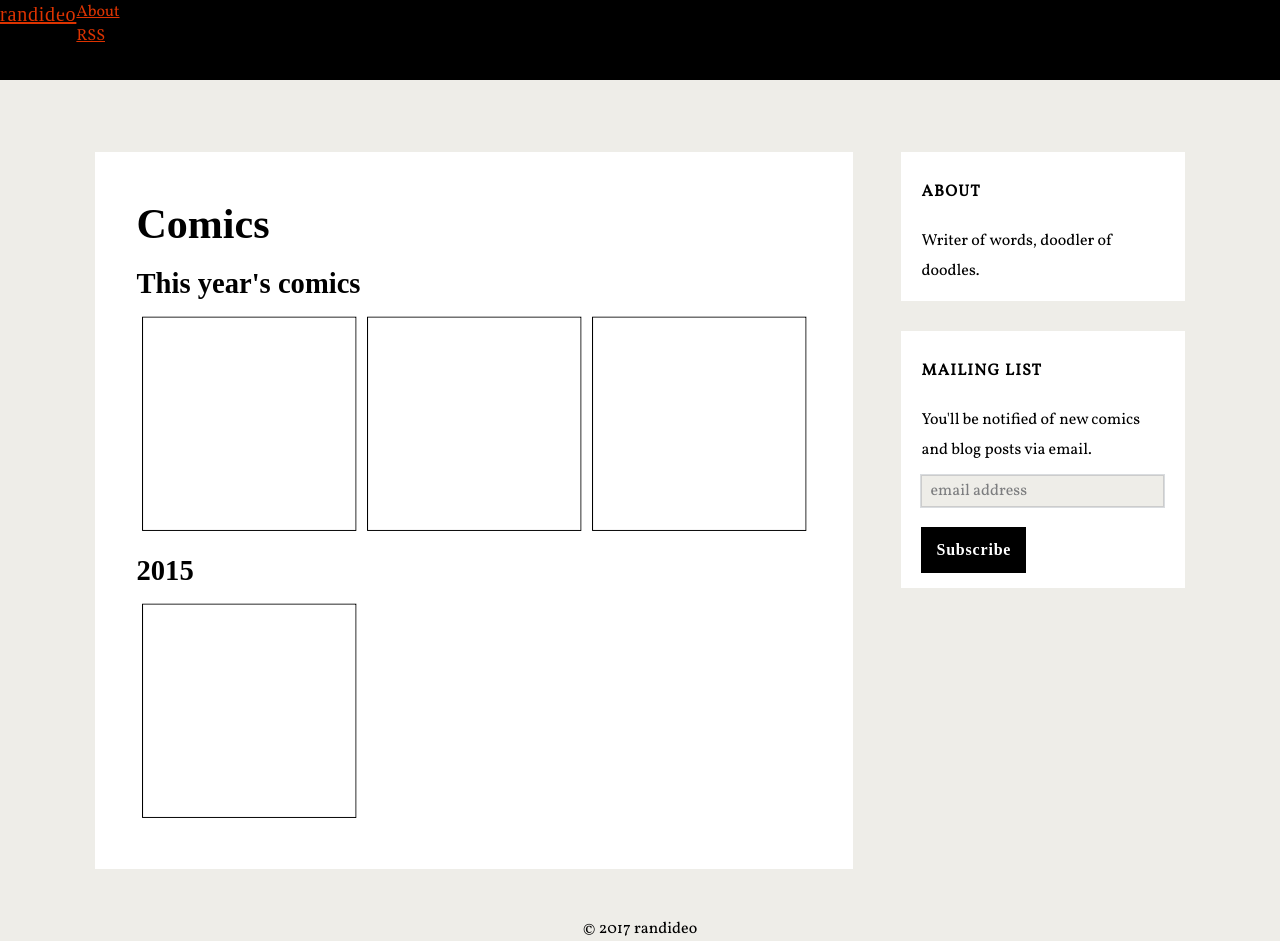
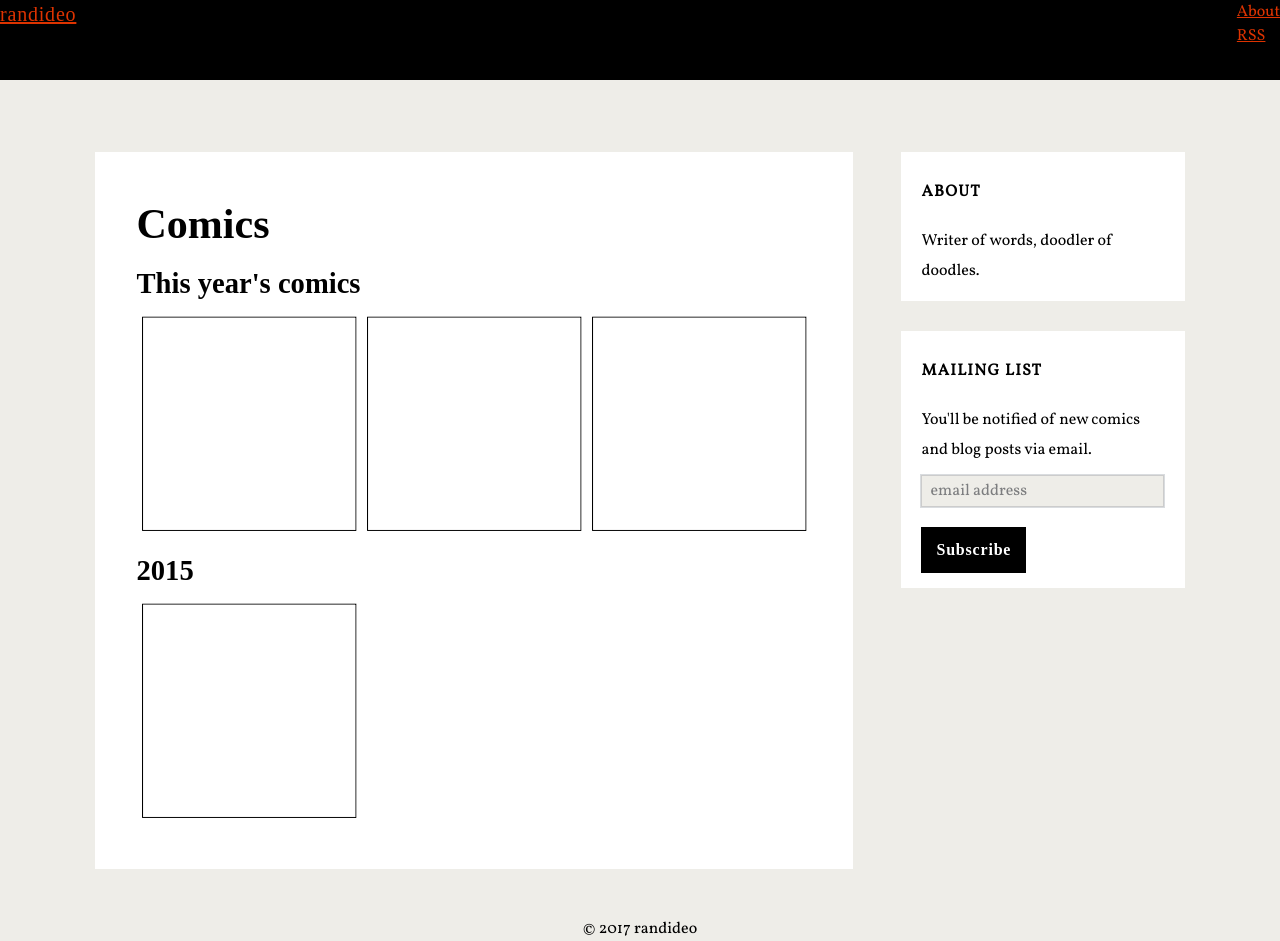
Before and after one commit to randideo/randideo.github.io, a Jekyll site: the page built from comics.html, in a window 1280 px wide. Built offline with Jekyll 4.4.1, drawn with Linux system fonts in a browser that asks for light colours; nearby versions of some CDN libraries; some web fonts are replaced; comment, search, counter and statistics services are not loaded.

Commit message:
Update header.html

```diff
--- a/_includes/header.html
+++ b/_includes/header.html
@@ -28,7 +28,7 @@
 <nav style="min-height: 64px;">
   <div style="padding-bottom: 0;">
     <h1 style="float: left; margin: 0 0 1em 0; cursor: pointer; letter-spacing: 0.8px; font-size: 20px; line-height: 28px; font-weight: 300;"><a href="{{ '/' | prepend: site.baseurl }}">{{ site.title }}<span>{{ site.title2 }}</span></a></h1>
-    <ul xtyle=" float: right; margin: 0; position: relative; padding: 0; pointer-events: all; cursor: pointer;">
+    <ul style=" float: right; margin: 0; position: relative; padding: 0; pointer-events: all; cursor: pointer;">
       <li><a href="{{ '/about' | prepend: site.baseurl }}">About</a></li>
       <li><a href="{{ "/feed.xml" | prepend: site.baseurl }}" target="_blank">RSS</a></li>
     </ul>
```
